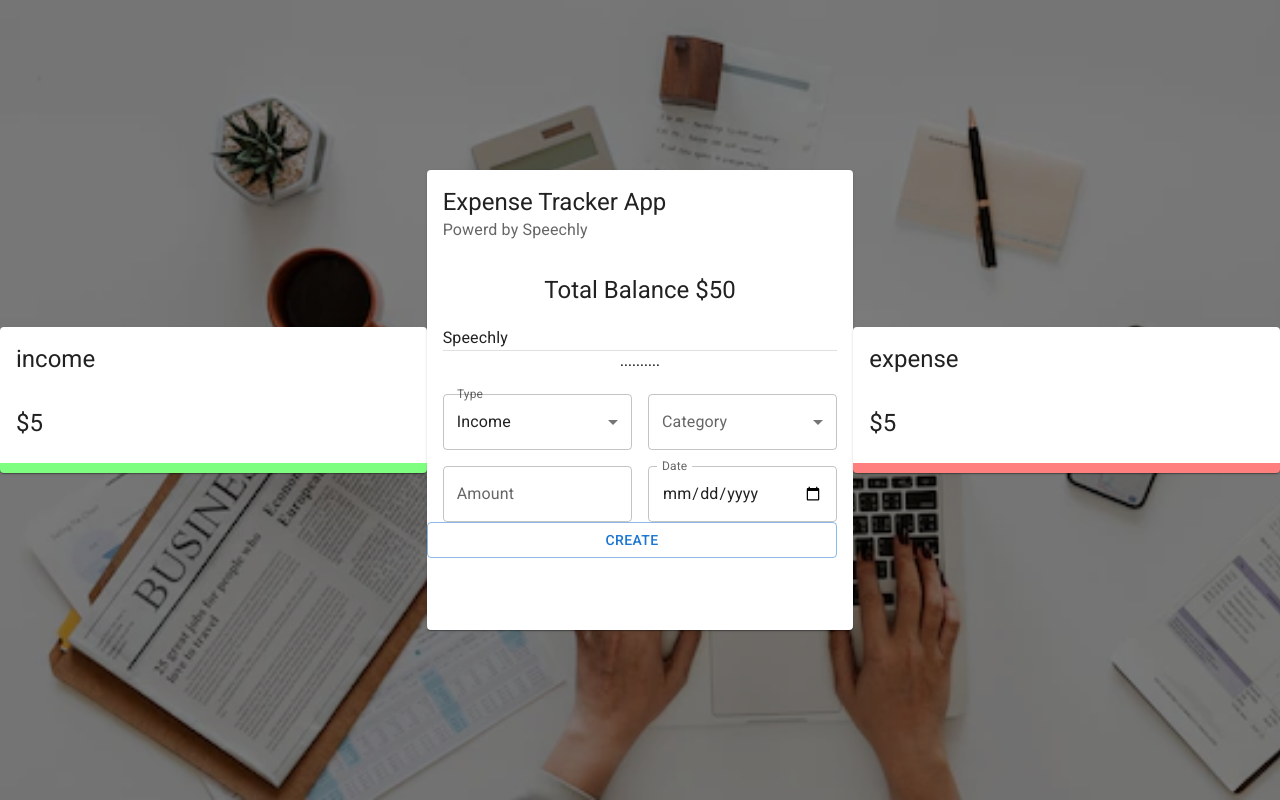
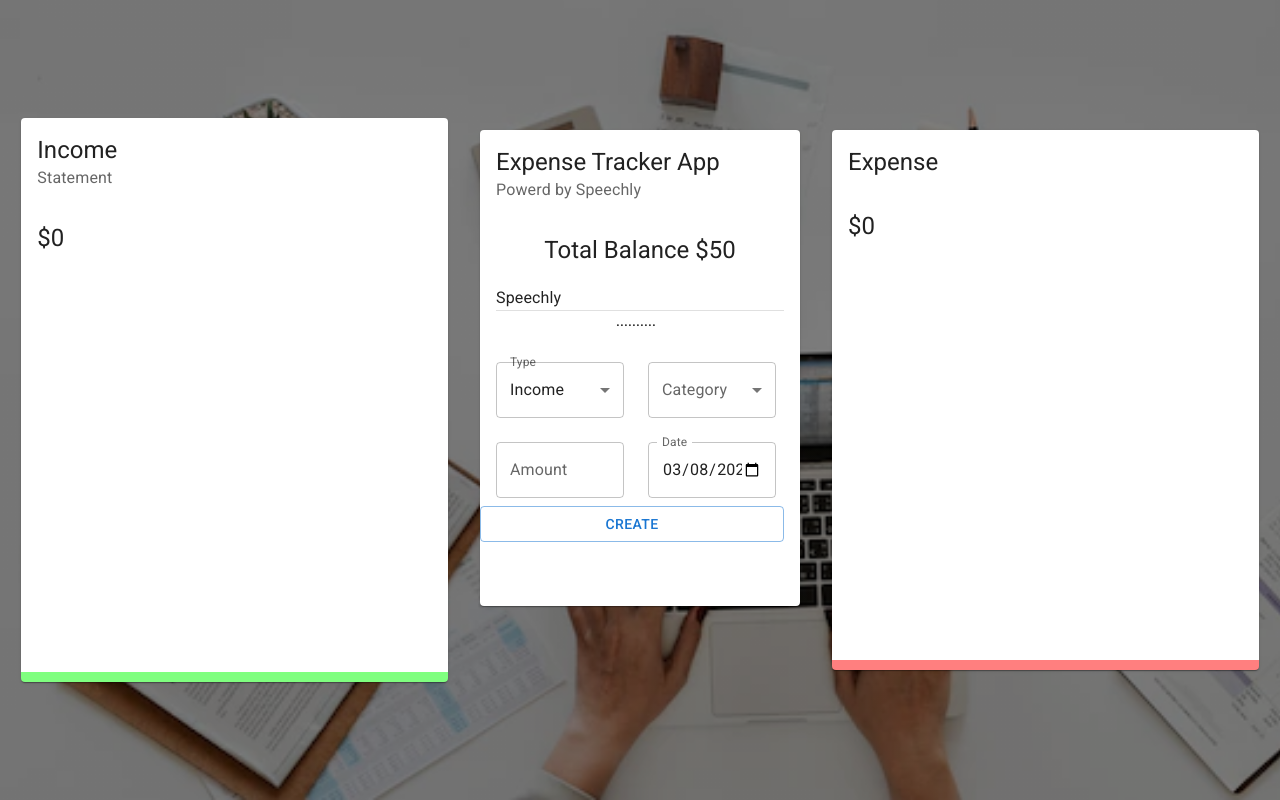
Before and after one commit to AhsanAliButt/react_expensetracker, a React (Create React App) app: page / in a window 1280 px wide. Built offline with nearby package versions, Linux system fonts and the light colour scheme.

Commit message:
App 60% completed now works on speechly

```diff
--- a/src/ExpenseApp.js
+++ b/src/ExpenseApp.js
@@ -1,21 +1,24 @@
 // import Footer from "./components/Footer/Footer";
 import Details from './components/Details/Details';
 import MainApp from "./components/MainApp/MainApp";
-import useStyles from "./ExpenseStyles";
-import { Grid } from "@mui/material";
+import { Grid } from '@material-ui/core';
+import useStyles from "./styles";
 const ExpenseApp=()=>{
     const classes=useStyles();
 return(
     <>
-    <Grid container className={classes.grid} spacing={0} alignItems="center" justify="center" style={{height:'100vh'}}>
-        <Grid item xs={12} sm={4} >
-            <Details title="income" />
+    <Grid className={classes.grid} container spacing={0} alignItems="center" justify="center" style={{height:'100vh'}}>
+        <Grid item xs={12} sm={4} className={classes.mobile}>
+            <Details title="Income" subheader="Statement"/>
             </Grid>
-            <Grid item xs={12} sm={4} >
+            <Grid item xs={12} sm={3} className={classes.main}>
            <MainApp />
             </Grid>
-            <Grid item xs={12} sm={4} >
-            <Details title="expense" />
+            <Grid item xs={12} sm={4} className={classes.desktop} >
+            <Details title="Income" />
+            </Grid>
+            <Grid item xs={12} sm={4} className={classes.last} >
+            <Details title="Expense" />
             </Grid>
     </Grid>
     </>
--- a/src/components/Details/Details.js
+++ b/src/components/Details/Details.js
@@ -1,16 +1,20 @@
 import { Card, CardContent, CardHeader, Typography } from "@mui/material";
+import useTransactions from "../../useTransaction";
+import useStyles from './styles';
+import { Chart as ChartJs,ArcElement,Tooltip,Legend } from 'chart.js';
 import { Doughnut } from "react-chartjs-2";
-import useStyles from './styles';
+ChartJs.register(Tooltip,Legend,ArcElement)
 
-const Details = ({title}) => {
+const Details = ({title,subheader}) => {
+  const {total,chartData} = useTransactions(title);
   const classes = useStyles();
   return (
 
-    <Card className={ title==='income' ? classes.income : classes.expense}>
-    <CardHeader title={title} />
+    <Card className={ title ==='Income' ? classes.income : classes.expense }>
+    <CardHeader title={title} subheader={subheader} />
     <CardContent>
-        <Typography variant="h5"> $5 </Typography>
-        {/* <Doughnut /> */}
+        <Typography variant="h5"> ${total} </Typography>
+        <Doughnut data={chartData} />
       </CardContent>
     </Card>
   )
--- a/src/components/MainApp/Form/Form.js
+++ b/src/components/MainApp/Form/Form.js
@@ -1,19 +1,22 @@
 import { TextField, Typography, Grid, Button, FormControl, InputLabel, Select, MenuItem } from "@mui/material";
 import { useContext, useState } from "react";
+import { ExpenseTrackerContext } from "../../../contex/context";
+import formatDate from "../../../utils/FormatDate";
+import {v4 as uuidv4} from 'uuid';
 import useStyles from "./styles";
-import { ExpenseTrackerContext } from "../../../contex/context";
-import {v4 as uuidv4} from 'uuid';
+import { incomeCategories,expenseCategories } from "../../constants/catogries";
 const initialState={
     amount:'',
     category:'',
     type:'Income',
-    date:new Date()
+    date:formatDate(new Date()),
 }
 
 const Form = ()=> {
     const classes = useStyles();
     const [formData,setFormData] = useState(initialState)
     const {addTransaction} = useContext(ExpenseTrackerContext)
+    const selectedCategories=formData.type === 'Income' ? incomeCategories : expenseCategories;
     const createTransaction = ()=>{
          const transaction = {...formData,amount:Number(formData.amount),id:uuidv4(),}
          addTransaction(transaction)
@@ -40,8 +43,7 @@ const Form = ()=> {
                 <FormControl fullWidth>
                     <InputLabel> Category </InputLabel>
                     <Select value={formData.category} onChange={(e)=> setFormData ({...formData,category:e.target.value})}>
-                        <MenuItem value="Business"> Business </MenuItem>
-                        <MenuItem value="Salary"> Salary </MenuItem>
+                        {selectedCategories.map((c)=> <MenuItem key={c.type} value={c.type}>{c.type}</MenuItem>)}
                     </Select>
                 </FormControl>
 
@@ -51,7 +53,7 @@ const Form = ()=> {
                 <TextField type="number" label="Amount" fullWidth value={formData.amount} onChange={(e)=> setFormData ({...formData,amount:e.target.value})} />
             </Grid>
             <Grid item xs={6}>
-                <TextField type="date" label="Date" fullWidth value={formData.date} onChange={(e)=> setFormData ({...formData,date:e.target.value})} />
+                <TextField type="date" label="Date" fullWidth value={formData.date} onChange={(e)=> setFormData ({...formData,date:formatDate(e.target.value)})} />
             </Grid>
             <Button className={classes.button} variant="outlined" color="primary" fullWidth onClick={createTransaction}> Create </Button>
 
--- a/src/contex/context.js
+++ b/src/contex/context.js
@@ -14,7 +14,6 @@ export const Provider = ({children})=>{
     const addTransaction=(transaction)=>{
         dispatch({type:"Add_Transaction",payload:transaction})
     }
-    console.log(transactions)
     return(
     <ExpenseTrackerContext.Provider value={{ deleteTransaction,addTransaction,transactions}}>
         {children}
--- /dev/null
+++ b/src/useTransaction.js
@@ -0,0 +1,30 @@
+import { useContext } from "react";
+import { ExpenseTrackerContext } from "./contex/context";
+import { expenseCategories, incomeCategories, resetCategories } from "./components/constants/catogries";
+
+const useTransactions = (title) => {
+    resetCategories();
+    const { transactions } = useContext(ExpenseTrackerContext);
+    const transactionsPerType = transactions.filter((t) => t.type === title);
+    console.log({transactionsPerType})
+    const total = transactionsPerType.reduce((acc, currVal) => acc += currVal.amount, 0);
+    const categories = title === 'Income' ? incomeCategories : expenseCategories;
+    console.log({transactionsPerType,total,categories})
+    transactionsPerType.forEach((t) => {
+      const category = categories.find((c) => c.type === t.category);
+
+      if (category) {category.amount += t.amount};
+    });
+    const filteredCategories = categories.filter((c) => c.amount > 0);
+
+    const chartData = {
+      datasets: [{
+        data: filteredCategories.map((c) => c.amount),
+        backgroundColor: filteredCategories.map((c) => c.color)
+      }],
+      labels: filteredCategories.map((c) => c.type),
+    }
+    return { total, chartData };
+  };
+
+  export default useTransactions;
--- /dev/null
+++ b/src/utils/FormatDate.js
@@ -0,0 +1,11 @@
+export default (date) => {
+    const d = new Date(date);
+    let month = `${d.getMonth() + 1}`;
+    let day = `${d.getDate()}`;
+    const year = d.getFullYear();
+
+    if (month.length < 2) { month = `0${month}`; }
+    if (day.length < 2) { day = `0${day}`; }
+
+    return [year, month, day].join('-');
+  };
```
Also changed, not shown: src/styles.js (renamed from src/ExpenseStyles.js).
